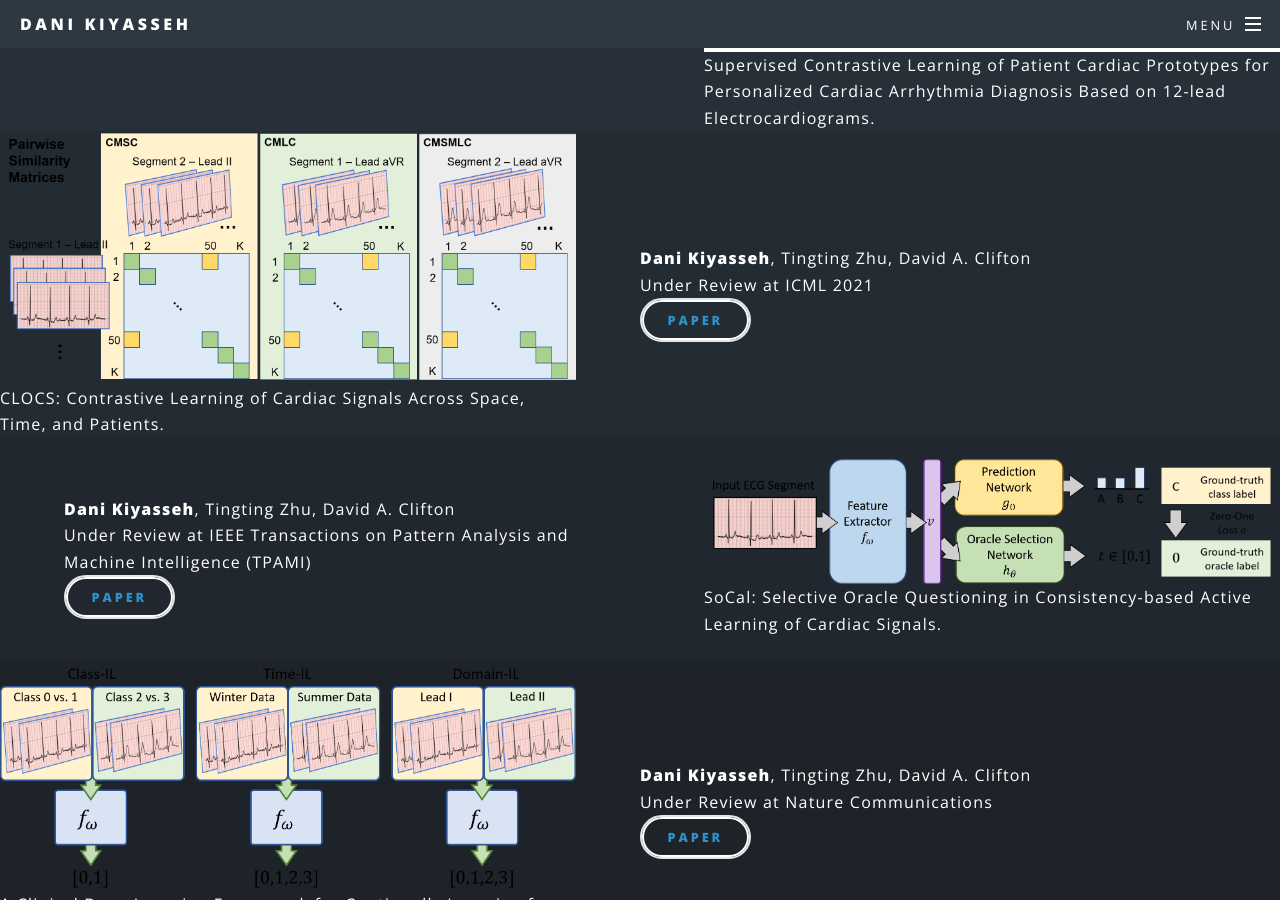
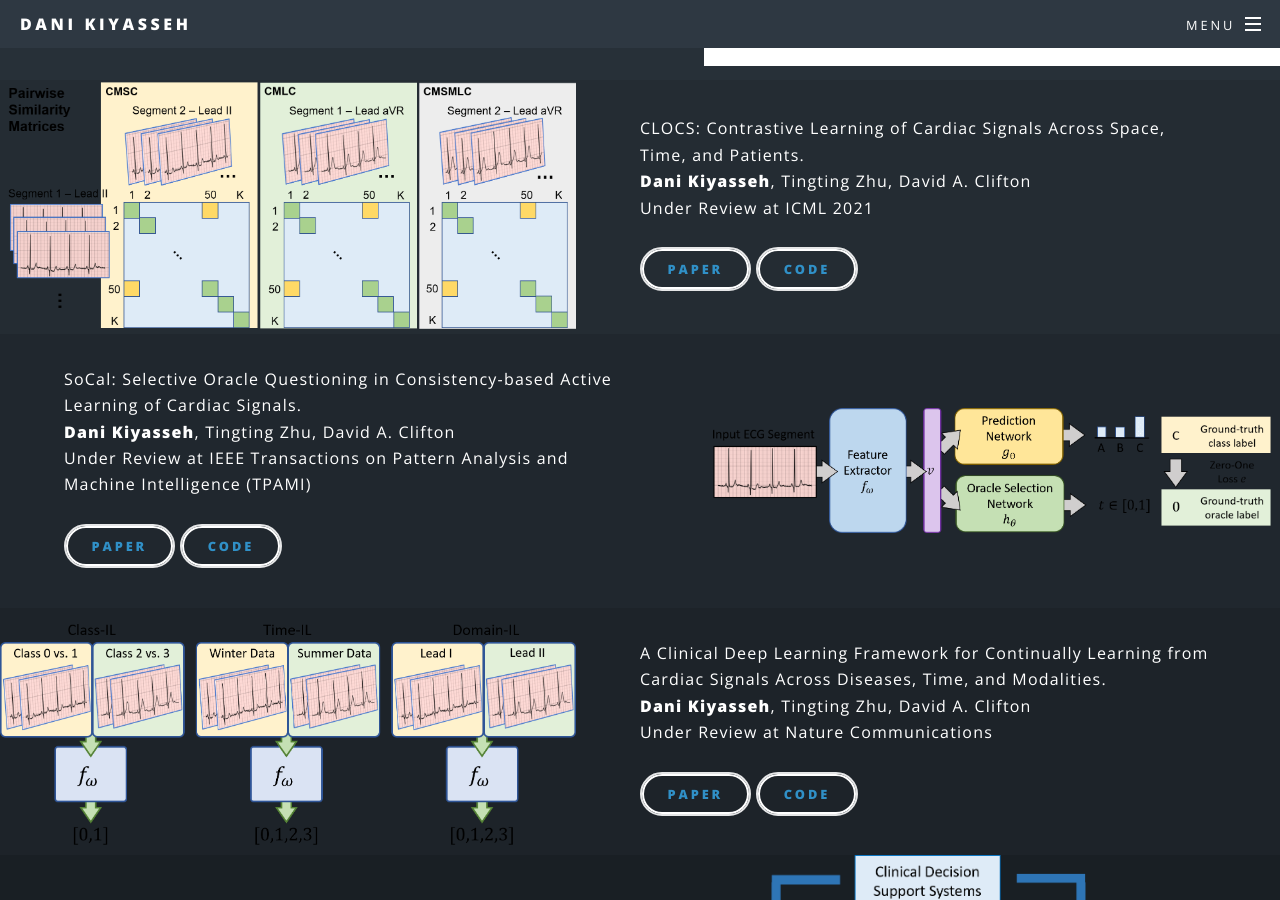
Before and after one commit to danikiyasseh/danikiyasseh.github.io, a Jekyll site: the page publications.html, which Jekyll copies as it is, in a window 1280 px wide and 900 px high, scrolled down 878 px. Built offline with Jekyll 4.4.1, drawn with Linux system fonts in a browser that asks for light colours; a style sheet for code colours, icons or effects is not loaded.

Commit message:
Update publications.html

```diff
--- a/publications.html
+++ b/publications.html
@@ -98,11 +98,11 @@
 			        	</section>
 
 			        	<section class="spotlight">
-			        		<div class="image"><img src="images/PCPs_summary_figure.png" alt="Ox" />Supervised Contrastive Learning of Patient Cardiac Prototypes for Personalized Cardiac Arrhythmia Diagnosis Based on 12-lead Electrocardiograms.</div><div class="content">
+			        		<div class="image"><img src="images/PCPs_summary_figure.png" alt="Ox" /></div><div class="content">
 
-			        		<p><a href="https://arxiv.org/abs/2011.14227"></a> <br />
+			        		<p><a href="https://arxiv.org/abs/2011.14227">Supervised Contrastive Learning of Patient Cardiac Prototypes for Personalized Cardiac Arrhythmia Diagnosis Based on 12-lead Electrocardiograms.</a> <br />
 						<b>Dani Kiyasseh</b>, Tingting Zhu, David A. Clifton <br />
-						Under Review at IEEE Transactions on Neural Networks and Learning Systems (TNNLS) <br />
+						Under Review at IEEE Transactions on Neural Networks and Learning Systems (TNNLS) <br /> <br />
 						<a href="https://arxiv.org/abs/2011.14227" class="button style2"><b>paper</b></a>
 						</p>
 
@@ -110,47 +110,50 @@
 			        	</section>
 
 					<section class="spotlight">
-			        		<div class="image"><img src="images/CLOCS_summary_figure.png" alt="Ox" />CLOCS: Contrastive Learning of Cardiac Signals Across Space, Time, and Patients.</div><div class="content">
+			        		<div class="image"><img src="images/CLOCS_summary_figure.png" alt="Ox" /></div><div class="content">
 
-			        		<p><a href="https://arxiv.org/abs/2005.13249"></a> <br />
+			        		<p><a href="https://arxiv.org/abs/2005.13249">CLOCS: Contrastive Learning of Cardiac Signals Across Space, Time, and Patients.</a> <br />
 						<b>Dani Kiyasseh</b>, Tingting Zhu, David A. Clifton <br />
-						Under Review at ICML 2021 <br />
+						Under Review at ICML 2021 <br /> <br />
 						<a href="https://arxiv.org/abs/2005.13249" class="button style2"><b>paper</b></a>
+						<a href="https://github.com/danikiyasseh/CLOCS" class="button style2"><b>code</b></a>
 						</p>
 
 						</div>
 			        	</section>
 
 					<section class="spotlight">
-			        		<div class="image"><img src="images/SoCal_summary_figure.png" alt="Ox" />SoCal: Selective Oracle Questioning in Consistency-based Active Learning of Cardiac Signals.</div><div class="content">
+			        		<div class="image"><img src="images/SoCal_summary_figure.png" alt="Ox" /></div><div class="content">
 
-			        		<p><a href="https://arxiv.org/abs/2004.09557"></a> <br />
+			        		<p><a href="https://arxiv.org/abs/2004.09557">SoCal: Selective Oracle Questioning in Consistency-based Active Learning of Cardiac Signals.</a> <br />
 						<b>Dani Kiyasseh</b>, Tingting Zhu, David A. Clifton <br />
-						Under Review at IEEE Transactions on Pattern Analysis and Machine Intelligence (TPAMI) <br />
+						Under Review at IEEE Transactions on Pattern Analysis and Machine Intelligence (TPAMI) <br /> <br />
 						<a href="https://arxiv.org/abs/2004.09557" class="button style2"><b>paper</b></a>
+						<a href="https://github.com/danikiyasseh/SoCal" class="button style2"><b>code</b></a>
 						</p>
 
 						</div>
 			        	</section>
 
 					<section class="spotlight">
-			        		<div class="image"><img src="images/CLOPS_summary_figure.png" alt="Ox" />A Clinical Deep Learning Framework for Continually Learning from Cardiac Signals Across Diseases, Time, and Modalities.</div><div class="content">
+			        		<div class="image"><img src="images/CLOPS_summary_figure.png" alt="Ox" /></div><div class="content">
 
-			        		<p><a href="https://arxiv.org/abs/2004.09578"></a> <br />
+			        		<p><a href="https://arxiv.org/abs/2004.09578">A Clinical Deep Learning Framework for Continually Learning from Cardiac Signals Across Diseases, Time, and Modalities.</a> <br />
 						<b>Dani Kiyasseh</b>, Tingting Zhu, David A. Clifton <br />
-						Under Review at Nature Communications <br />
+						Under Review at Nature Communications <br /> <br />
 						<a href="https://arxiv.org/abs/2004.09578" class="button style2"><b>paper</b></a>
+						<a href="https://github.com/danikiyasseh/CLOPS" class="button style2"><b>code</b></a>
 						</p>
 
 						</div>
 			        	</section>
 
 					<section class="spotlight">
-			        		<div class="image"><img src="images/RBME_summary_figure.png" alt="Ox" />The Promise of Clinical Decision Support Systems Targetting Low-Resource Settings.</div><div class="content">
+			        		<div class="image"><img src="images/RBME_summary_figure.png" alt="Ox" /></div><div class="content">
 
-			        		<p><a href="https://ieeexplore.ieee.org/document/9171431"></a> <br />
+			        		<p><a href="https://ieeexplore.ieee.org/document/9171431">The Promise of Clinical Decision Support Systems Targetting Low-Resource Settings.</a> <br />
 						<b>Dani Kiyasseh</b>, Tingting Zhu, David A. Clifton <br />
-						IEEE Reviews in Biomedical Engineering, August 2020 <br />
+						IEEE Reviews in Biomedical Engineering, August 2020 <br /> <br />
 						<a href="https://ieeexplore.ieee.org/document/9171431" class="button style2"><b>paper</b></a>
 						</p>
 
@@ -158,11 +161,11 @@
 			        	</section>
 
 					<section class="spotlight">
-			        		<div class="image"><img src="images/PlethAugment_summary_figure.png" alt="Ox" />PlethAugment: GAN-Based PPG Augmentation for Medical Diagnosis in Low-Resource Settings.</div><div class="content">
+			        		<div class="image"><img src="images/PlethAugment_summary_figure.png" alt="Ox" /></div><div class="content">
 
-			        		<p><a href="https://ieeexplore.ieee.org/document/9078801"></a> <br />
+			        		<p><a href="https://ieeexplore.ieee.org/document/9078801">PlethAugment: GAN-Based PPG Augmentation for Medical Diagnosis in Low-Resource Settings.</a> <br />
 						<b>Dani Kiyasseh</b>, ..., Tingting Zhu, David A. Clifton <br />
-						IEEE Journal of Biomedical and Health Informatics, April 2020 <br />
+						IEEE Journal of Biomedical and Health Informatics, April 2020 <br /> <br />
 						<a href="https://ieeexplore.ieee.org/document/9078801" class="button style2"><b>paper</b></a>
 						</p>
 
```
